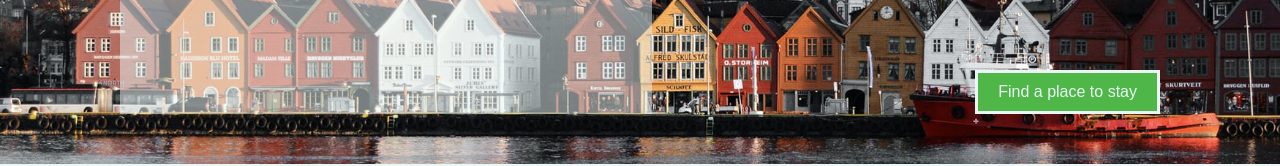
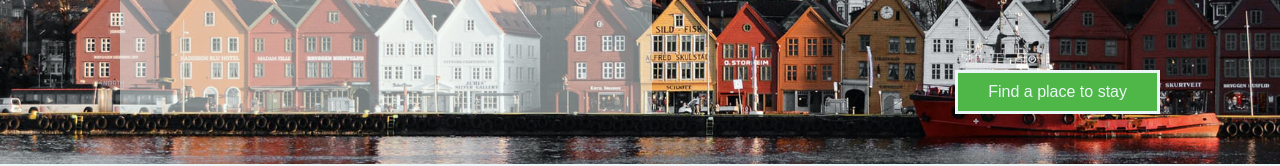
Before and after one commit to sono81/holidaze, a React (Create React App) app: page / in a window 1280 px wide. Shown: the part 340-506 px from the top of the page. Built offline with nearby package versions, Linux system fonts and the light colour scheme; no server answers.

Commit message:
Add link to banner button

```diff
--- a/src/components/layout/Banner.js
+++ b/src/components/layout/Banner.js
@@ -1,4 +1,5 @@
 import React from "react";
+import { HashLink as Link } from "react-router-hash-link";
 import BannerImage from "../../images/locations/zhang-shaoqi-p88RtasclWk-unsplash.jpg";
 
 function Banner() {
@@ -14,7 +15,10 @@ function Banner() {
           This is some text that will show up in the banner
       </div>
 
-      <div className="btn btn__banner btn--green">Find a place to stay</div>
+      <div className="btn btn__banner btn--green">
+        <Link to="/#establishment" className="menu__item">Find a place to stay
+        </Link>
+        </div>
     </div>
   );
 }
```
Also changed, not shown: 1 other file (tests, documents, lock files or other folders).
